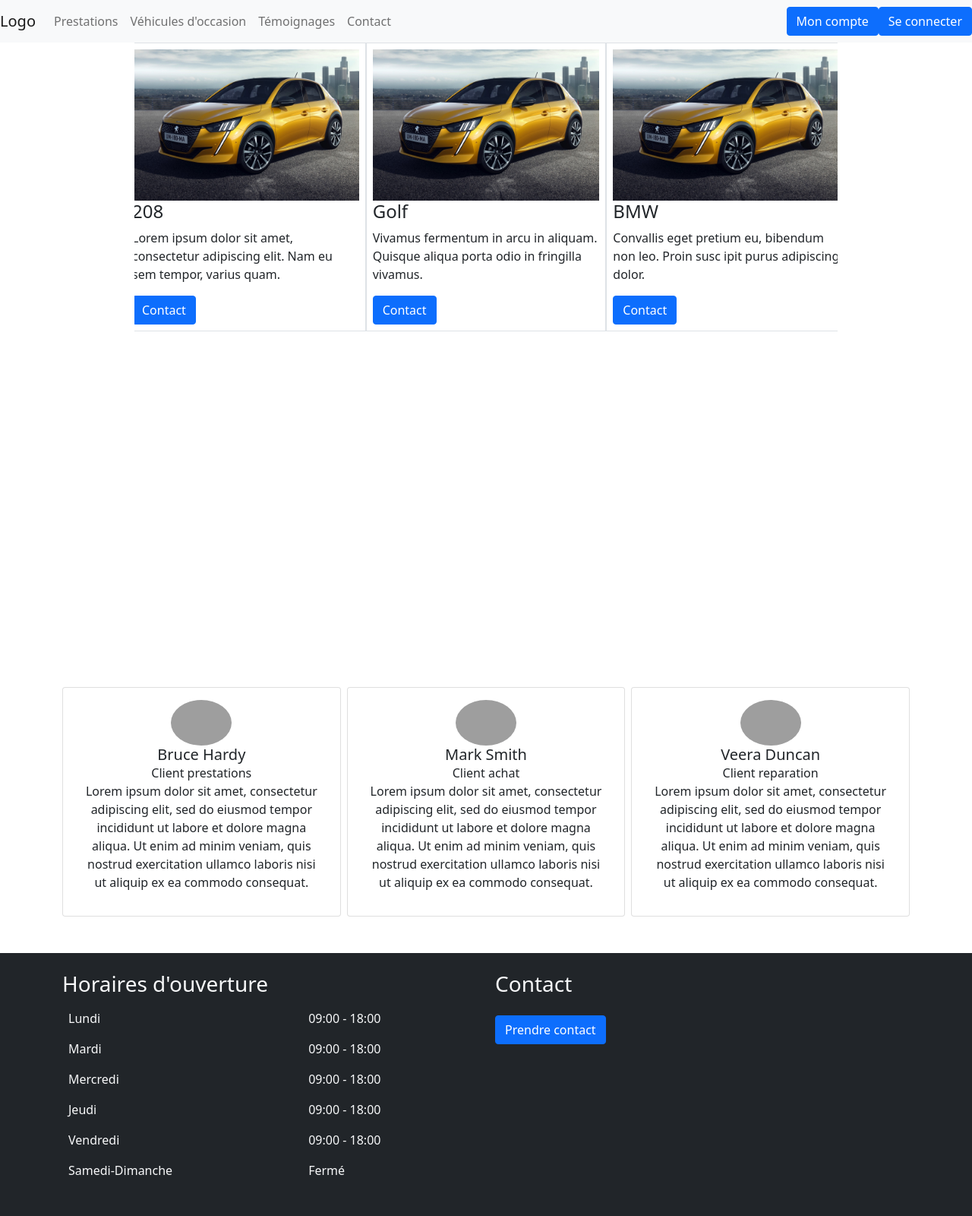
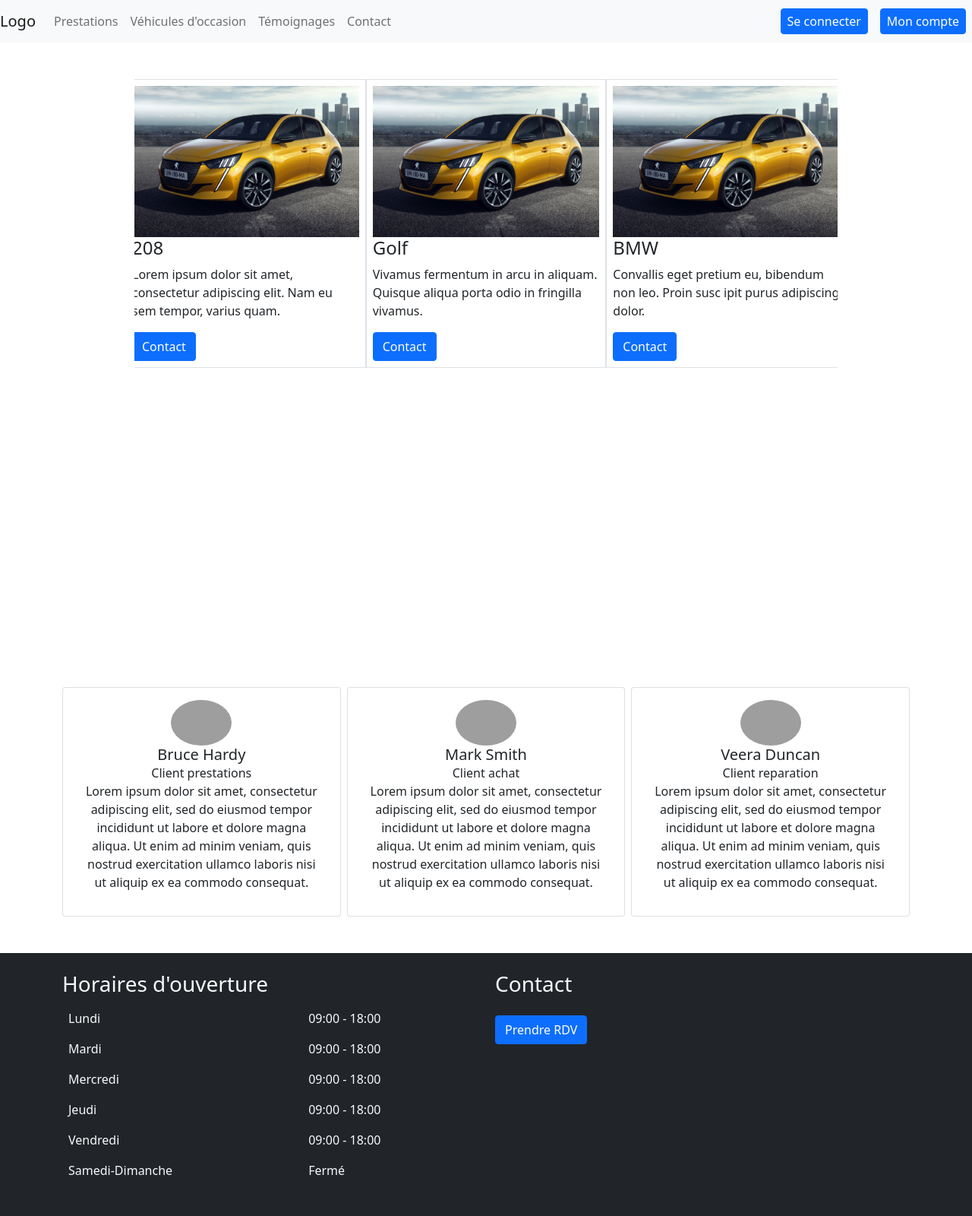
Before and after one commit to DdLgc/GarageParrot, a Symfony app: template templates/home/index.html.twig in a window 1280 px wide. Shown: the whole page at 76% size. Run offline with Twig, Linux system fonts and the light colour scheme; the template is opened without the code that fills it, so the values that code supplies are empty; some libraries are stand-ins or nearby versions; grey boxes are pictures that could not be loaded.

Commit message:
CSS adjust

```diff
--- a/composer.json
+++ b/composer.json
@@ -71,6 +71,7 @@
         }
     },
     "require-dev": {
-        "symfony/maker-bundle": "^1.51"
+        "symfony/maker-bundle": "^1.51",
+        "symfony/web-profiler-bundle": "6.3.*"
     }
 }
--- a/config/bundles.php
+++ b/config/bundles.php
@@ -9,4 +9,5 @@
     Doctrine\Bundle\DoctrineBundle\DoctrineBundle::class => ['all' => true],
     Doctrine\Bundle\MigrationsBundle\DoctrineMigrationsBundle::class => ['all' => true],
     Symfony\Bundle\SecurityBundle\SecurityBundle::class => ['all' => true],
+    Symfony\Bundle\WebProfilerBundle\WebProfilerBundle::class => ['dev' => true, 'test' => true],
 ];
--- a/templates/_partials/_caroussel.html.twig
+++ b/templates/_partials/_caroussel.html.twig
@@ -1,6 +1,6 @@
 <div class="container-xl vh-100">
 	<div class="row">
-		<div class="col-md-10 mx-auto">
+		<div class="col-md-10 mx-auto my-5">
 			<div id="myCarousel" class="carousel slide" data-ride="carousel" data-interval="0">
 				{# <ol class="carousel-indicators">
 					<li data-target="#myCarousel" data-slide-to="0" class="active"></li>
@@ -147,11 +147,11 @@
 						</div>
 					</div>
 				</div>
-				<a class="carousel-control-prev" href="#myCarousel" data-slide="prev">
-					<i class="fa fa-angle-left"></i>
+				<a class="carousel-control-prev " href="#myCarousel" data-slide="prev">
+					<i class="fa fa-angle-left bg-primary"></i>
 				</a>
-				<a class="carousel-control-next" href="#myCarousel" data-slide="next">
-					<i class="fa fa-angle-right"></i>
+				<a class="carousel-control-next " href="#myCarousel" data-slide="next">
+					<i class="fa fa-angle-right bg-primary"></i>
 				</a>
 			</div>
 		</div>
--- a/templates/_partials/_footer.html.twig
+++ b/templates/_partials/_footer.html.twig
@@ -36,7 +36,7 @@
 					<!-- Formulaire (numéro, email) -->
 					<h3>Contact</h3>
 				</div>
-				<button class="btn btn-primary mt-3" data-toggle="modal" data-target="#contact-modal">Prendre contact</button>
+				<button class="btn btn-primary mt-3" data-toggle="modal" data-target="#contact-modal">Prendre RDV</button>
 			</div>
 		</div>
 	</div>
--- a/templates/_partials/_header.html.twig
+++ b/templates/_partials/_header.html.twig
@@ -2,9 +2,9 @@
     <nav class="navbar navbar-expand-lg navbar-light bg-light">
         <a class="navbar-brand" href="#">Logo</a>
 
-        <button class="navbar-toggler" type="button" data-toggle="collapse" data-target="#navbarNav">
+        {# <button class="navbar-toggler" type="button" data-toggle="collapse" data-target="#navbarNav">
             <span class="navbar-toggler-icon"></span>
-        </button>
+        </button> #}
 
         <div class="collapse navbar-collapse" id="navbarNav">
             <ul class="navbar-nav d-inline-flex d-md-flex d-lg-flex">
@@ -24,8 +24,8 @@
         </div>
 
         <div class="d-flex">
-            <button class="btn btn-primary ml-2">Mon compte</button>
-            <button class="btn btn-primary">Se connecter</button>
+            <button class="btn btn-primary px-2 py-1 mx-2">Se connecter</button>
+            <button class="btn btn-primary px-2 py-1 mx-2">Mon compte</button>
         </div>
     </nav>
 </header>
--- a/templates/base.html.twig
+++ b/templates/base.html.twig
@@ -19,10 +19,10 @@
 	</head>
 	<body class="d-flex flex-column justify-content-between min-vh-100">
 
-	{% include "_partials/_header.html.twig" %}
+		{% include "_partials/_header.html.twig" %}
 		<div class="flex-grow-1"> {% block body %}{% endblock %}
 			</div>
-	{% include "_partials/_footer.html.twig" %}
+			{% include "_partials/_footer.html.twig" %}
 
 		</body>
 	</html>
```
Also changed, not shown: config/routes/web_profiler.yaml (added, +8 -0 lines), 3 other files.
